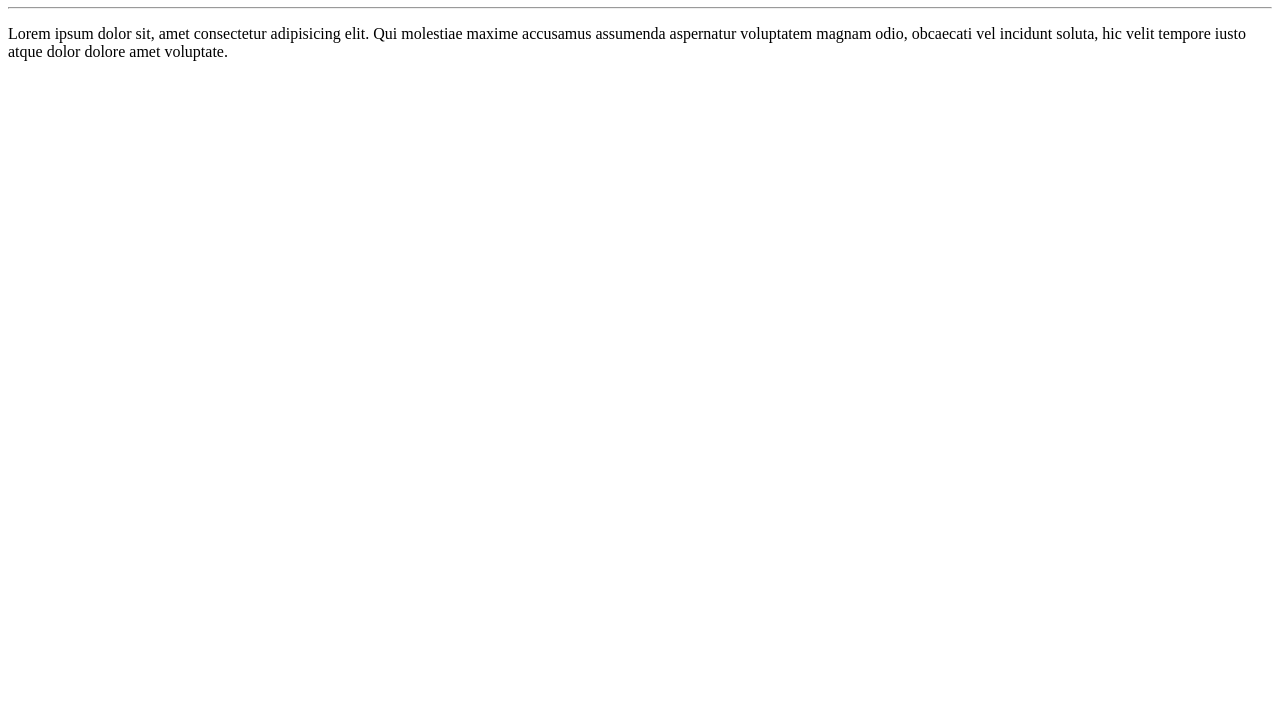
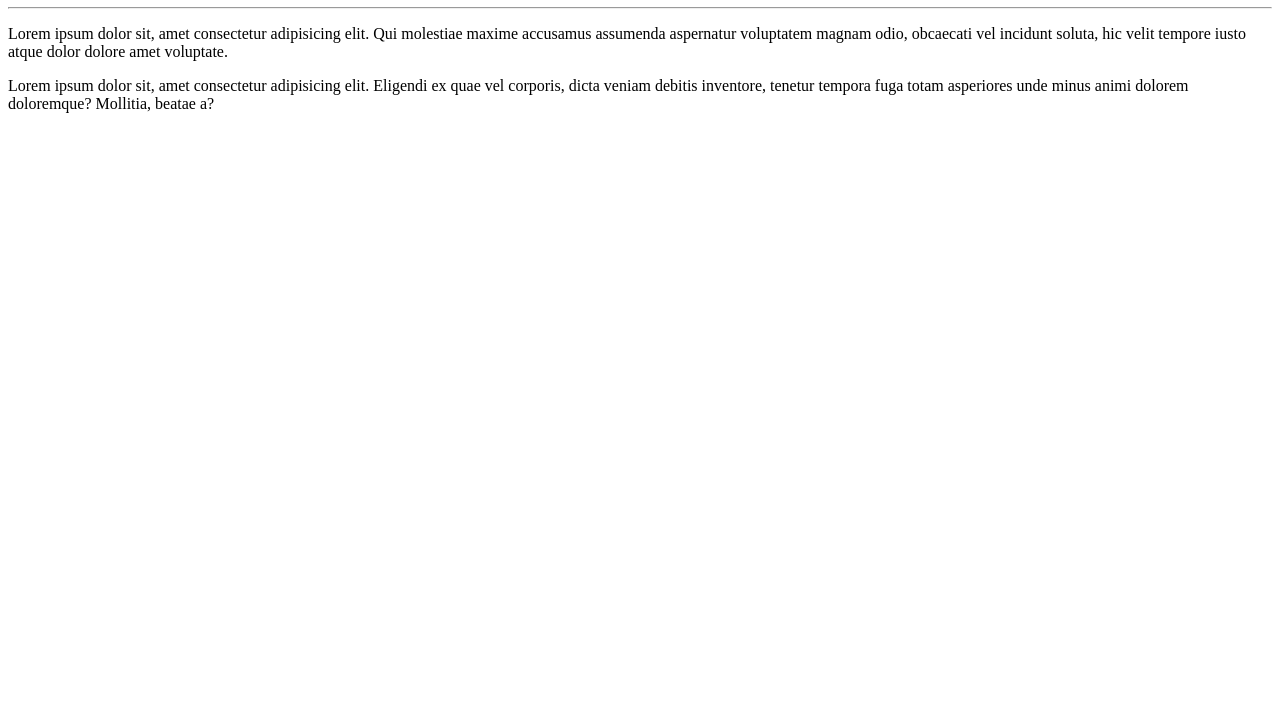
Before and after one commit to jexbarbosa/Ola-Mundo, a plain HTML site: page site-exemplo/index.html in a window 1280 px wide. Shown: the part 73-800 px from the top of the page. Drawn offline with Linux system fonts and the light colour scheme.

Commit message:
Adicionei um parágrafo!

```diff
--- a/site-exemplo/index.html
+++ b/site-exemplo/index.html
@@ -9,5 +9,6 @@
     <h1>Olá, Mundo!</h1>
     <hr>
     <p>Lorem ipsum dolor sit, amet consectetur adipisicing elit. Qui molestiae maxime accusamus assumenda aspernatur voluptatem magnam odio, obcaecati vel incidunt soluta, hic velit tempore iusto atque dolor dolore amet voluptate.</p>
+    <p>Lorem ipsum dolor sit, amet consectetur adipisicing elit. Eligendi ex quae vel corporis, dicta veniam debitis inventore, tenetur tempora fuga totam asperiores unde minus animi dolorem doloremque? Mollitia, beatae a?</p>
 </body>
 </html>
```
